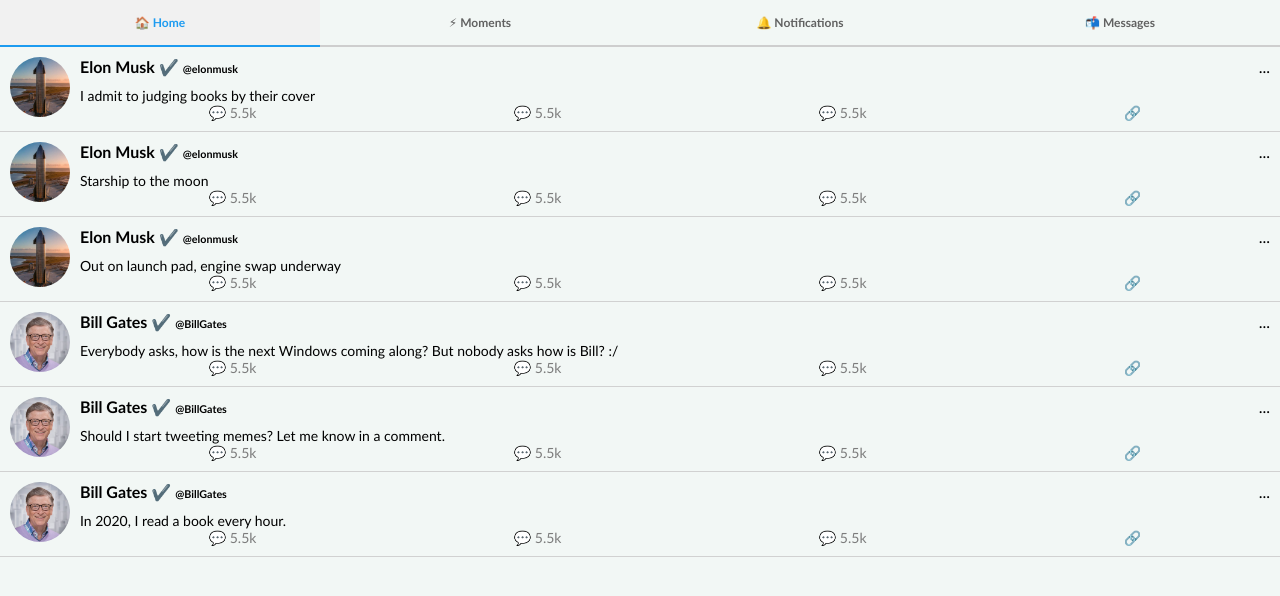
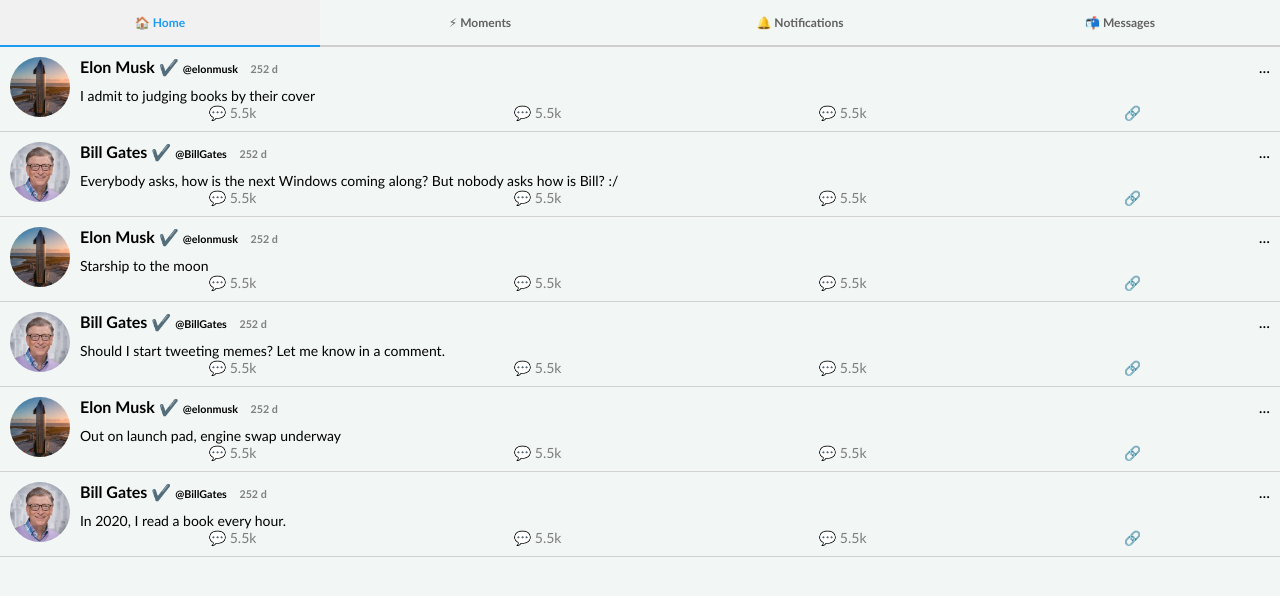
Before and after one commit to wrains/twitterish_app, a plain HTML site: page timeline.html in a window 1280 px wide. Drawn offline with Linux system fonts and the light colour scheme.

Commit message:
MVP with all pages working as design and specd next would be interlinking the pages

```diff
--- a/index2.js
+++ b/index2.js
@@ -48,45 +48,52 @@ var user2 = {
 
 
 //make this to be more dynamic with nested for loops
-for (let tweet of user1.tweets) {
-    tweet["user"] = 'user1';
-}
-for (let tweet of user2.tweets) {
-    tweet["user"] = 'user2';
-}
+
+// for (let tweet of user2.tweets) {
+//     tweet["user"] = 'user2';
+//     tweet.timestamp.slice(0, -3)
+
 
 //add time since tweet to tweet using above for loops
 
 userss = { user1, user2 };
 
-console.log(userss);
+var allTweets = [];
+
+for (let user in userss) {
+    for (let tweet of userss[user].tweets) {
+        tweet["user"] = user;
+        tweet['daysSince'] = (new Date() - Date.parse(tweet.timestamp)) / 86400000;
+        allTweets.push(tweet);
+    }
+}
 
 var container = document.getElementById('container');
 
-var countOfTweets = 0;
+// code used to find time logic to use
+// console.log(new Date(), Date.parse(user1.tweets[0].timestamp), Math.round((new Date() - Date.parse(user1.tweets[0].timestamp)) / 86400000));
+
+// reorder array based on above logic
+
+allTweets.sort((a, b) => a.daysSince - b.daysSince);
 
 
 
-var allTweets = [];
 
-for (const user in userss) {
-    for (const tweet in userss[user].tweets) {
-        countOfTweets++;
-        allTweets.push(userss[user].tweets[tweet]);
-        // allTweets.push(tweet, tweet);
+for (const oneTweet of allTweets) {
 
     // console.log(currTweet.text);
     let tweetCode = document.createElement('section');
     tweetCode.setAttribute('class', 'indiv-tweets')
     tweetCode.innerHTML =
         `
-            <img id="profile-image" src="${userss[user].avatarURL}" alt="profile image">
+        <img id="profile-image" src="${userss[oneTweet.user].avatarURL}" alt="profile image">
         <section class="text-of-tweet">
             <span>
-                    <span> <h4>${userss[user].displayName} ✔️</h4> <h6>${userss[user].userName}</h6><h5> </h5> </span> <span>...</span>
+                <span> <h4>${userss[oneTweet.user].displayName} ✔️</h4> <h6>${userss[oneTweet.user].userName}</h6><h6> ${Math.round(oneTweet.daysSince)} d </h6> </span> <span>...</span>
             </span>
 
-                <p>${userss[user].tweets[tweet].text}</p>
+            <p>${oneTweet.text}</p>
             <span>
                 <p> 💬 5.5k </p>
                 <p> 💬 5.5k </p>
@@ -97,14 +104,47 @@ for (const user in userss) {
         `
     container.appendChild(tweetCode);
 }
-}
+
+
+
+
+
+
+
+//THIS CODE WORKS BUT WITHOUT TIME LOGIC. WILL REFACTOR TO USE SORTED ARRAY OF TWEETS
+
+// for (const user in userss) {
+//     for (const tweet in userss[user].tweets) {
+//         allTweets.push(userss[user].tweets[tweet]);
+//         // allTweets.push(tweet, tweet);
+
+//         // console.log(currTweet.text);
+//         let tweetCode = document.createElement('section');
+//         tweetCode.setAttribute('class', 'indiv-tweets')
+//         tweetCode.innerHTML =
+//             `
+//             <img id="profile-image" src="${userss[user].avatarURL}" alt="profile image">
+//             <section class="text-of-tweet">
+//                 <span>
+//                     <span> <h4>${userss[user].displayName} ✔️</h4> <h6>${userss[user].userName}</h6><h5> </h5> </span> <span>...</span>
+//                 </span>
+
+//                 <p>${userss[user].tweets[tweet].text}</p>
+//                 <span>
+//                     <p> 💬 5.5k </p>
+//                     <p> 💬 5.5k </p>
+//                     <p> 💬 5.5k</p>
+//                     <p> 🔗 </p>
+//                 </span>
+//             </section>
+//             `
+//         container.appendChild(tweetCode);
+//     }
+// }
 
 //attempted code for time and adding key/value to tweets
 //tweet.ago = Date.now() - Date.parse(userss[user].tweets[tweet].timestamp);
 
-
-console.log(countOfTweets);
-console.log(allTweets);
 
 //take old code that was used in profile page rendering and use it here
 // for (const tweet of tweets) {
--- a/style2.css
+++ b/style2.css
@@ -52,10 +52,16 @@ p.tab-active {
     width: 100%;
 }
 
-.text-of-tweet > span:nth-of-type(1), .text-of-tweet > span:nth-of-type(1) > span > h6:nth-of-type(1) ,.text-of-tweet > span:nth-of-type(1) > span > h5:nth-of-type(1),.text-of-tweet > span:nth-of-type(1) > span > h4:nth-of-type(1) {
+.text-of-tweet > span:nth-of-type(1), .text-of-tweet > span:nth-of-type(1) > span > h6:nth-of-type(1) ,.text-of-tweet > span:nth-of-type(1) > span > h6:nth-of-type(2),.text-of-tweet > span:nth-of-type(1) > span > h4:nth-of-type(1) {
     display: inline;
     margin: auto 0;
 }
+
+.text-of-tweet > span:nth-of-type(1) > span > h6:nth-of-type(2) {
+    margin-left: 10px;
+    color: grey;
+}
+
 
 .text-of-tweet > span:nth-of-type(1) {
     display: flex;
```
Lines whose indentation alone changed are shown as unchanged.
